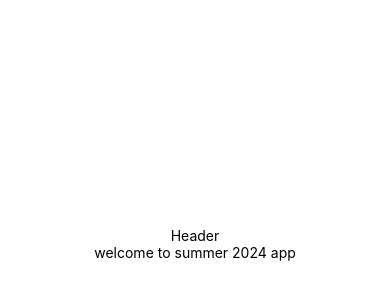
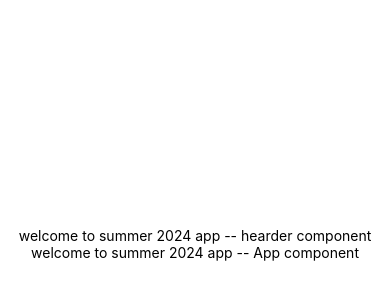
Before and after one commit to jinzhang01/mobile24, a React Native app: screen / in a window 390 px wide. Shown: the part 178-478 px from the top of the page. Built offline with nearby package versions, Linux system fonts and the light colour scheme.

Commit message:
update header

```diff
--- a/App.js
+++ b/App.js
@@ -6,8 +6,10 @@ export default function App() {
   const appName = "summer 2024";
   return (
     <View style={styles.container}>
-      <Header />
-      <Text>welcome to {appName} app
+      <Header name={appName} theme="dark"
+
+      />
+      <Text>welcome to {appName} app -- App component
 
       </Text>
       <StatusBar style="auto" />
--- a/Components/Header.js
+++ b/Components/Header.js
@@ -1,10 +1,13 @@
 import { View, Text } from 'react-native'
 import React from 'react'
 
-const Header = () => {
+const Header = (props) => {
+    console.log(props)
   return (
     <View>
-      <Text>Header</Text>
+        <Text>welcome to {props.name} app -- hearder component
+
+        </Text>
     </View>
   )
 }
```
